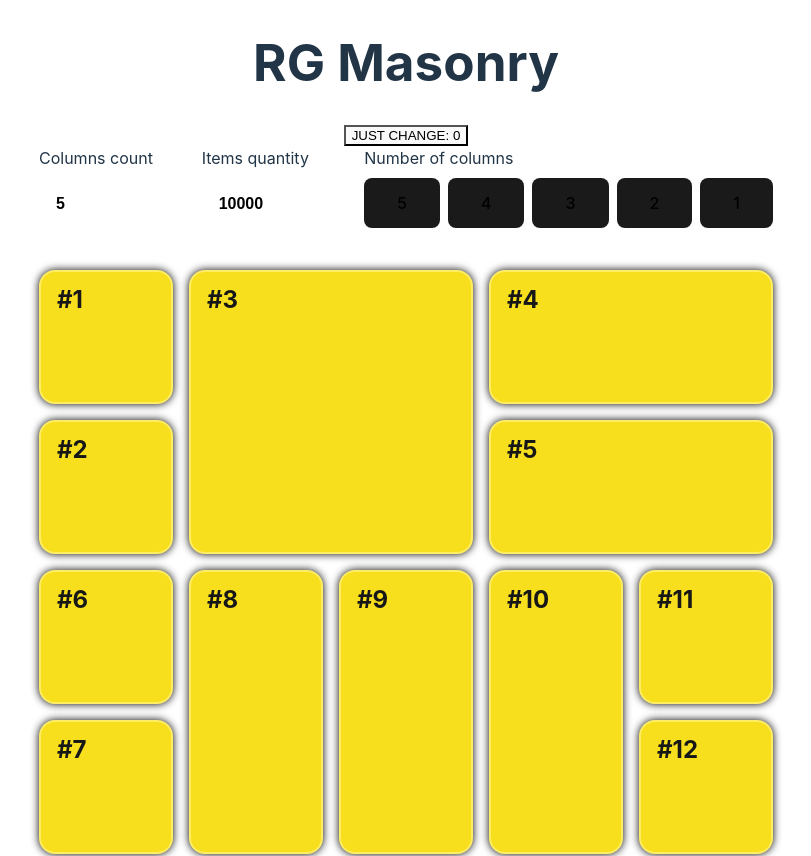
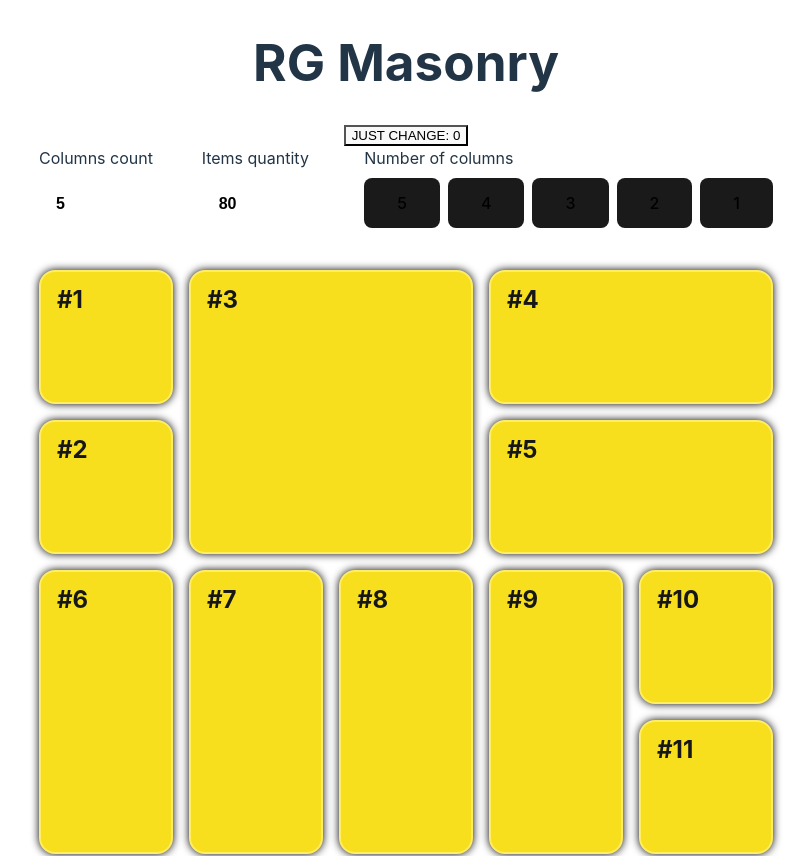
Before and after one commit to AlexanderJinoridze/rg_masonry_react, a React (Vite) app: page / in a window 1280 px wide. Shown: the top 856 px of the page, without its empty margins (234-1045 px from the left). Built offline with nearby package versions, Linux system fonts and the light colour scheme.

Commit message:
Change default data length

```diff
--- a/src/App.tsx
+++ b/src/App.tsx
@@ -22,7 +22,7 @@ function App() {
     //     generateDummyData(defaultDataLength)
     // );
     const [columns, setColumns] = useState<number>(5);
-    const [dataLength, setDataLength] = useState<number>(10000);
+    const [dataLength, setDataLength] = useState<number>(80);
 
     const handleColumnChange = useEvent((e: any) => {
         setColumns(parseInt(e?.target?.value));
```
